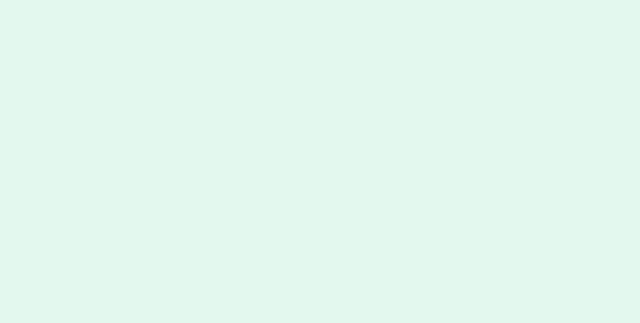
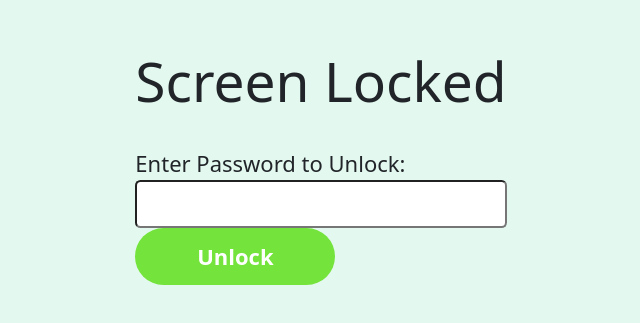
Before and after one commit to codebookreader/Nairoute, a React (Create React App) app: page /lockscreen in a window 1280 px wide. Before the commit this address had no page. Shown: the part 223-546 px from the top of the page, without its empty margins (319-959 px from the left). Built offline with nearby package versions, Linux system fonts and the light colour scheme.

Commit message:
"Lock screen implementation added"

```diff
--- a/src/App.js
+++ b/src/App.js
@@ -5,6 +5,7 @@ import Home from './homepage';
 import Login from './Login';
 import Resetpassword from './Resetpassword';
 import Dashboard from './Dashboard';
+import LockScreen from './lockscreen';
 
 function App() {
   return (
@@ -14,9 +15,9 @@ function App() {
           <Route path="/" element={<Home />} />
           <Route path="/register" element={<Register />} />
           <Route path="/login" element={<Login />} />
-          <Route path="/resetpassword" element={<Resetpassword/>}/>
-          <Route path="/dashboard" element={<Dashboard/>}/>
-
+          <Route path="/resetpassword" element={<Resetpassword />} />
+          <Route path="/dashboard" element={<Dashboard />} />
+          <Route path="/lockscreen" element={<LockScreen />} />
         </Routes>
       </div>
     </Router>
--- a/src/homepage.js
+++ b/src/homepage.js
@@ -1,21 +1,28 @@
 import React from 'react';
 import Navbar from './Navbar';
+import { useNavigate } from 'react-router-dom';
 
 const Home = () => {
+  const navigate = useNavigate();
+
+  const handleLockScreen = () => {
+    navigate('/lockscreen');
+  };
+
   return (
     <>
       <div>
-    <Navbar/>
+        <Navbar />
       </div>
       <div>
         <h1>Welcome to Nairoute.<span>Need a ride?</span></h1>
-      <br></br>
+        <br />
         <h2>Nairoute is your driver!</h2>
         <a href="/register">Go to Register</a>
-
+        <button onClick={handleLockScreen}>Lock Screen</button>
       </div>
     </>
   );
-}
+};
 
 export default Home;
--- /dev/null
+++ b/src/lockscreen.js
@@ -0,0 +1,49 @@
+import React, { useState } from 'react';
+import axios from 'axios';
+import { useNavigate } from 'react-router-dom';
+
+const LockScreen = () => {
+  const [isLocked, setIsLocked] = useState(true);
+  const [password, setPassword] = useState('');
+  const [error, setError] = useState('');
+  const navigate = useNavigate();
+
+  const handleUnlock = async (e) => {
+    e.preventDefault();
+    try {
+      const response = await axios.post('http://localhost:5000/unlock', { password });
+      if (response.data.success) {
+        setIsLocked(false);
+        navigate('/');
+      } else {
+        setError('Incorrect password');
+      }
+    } catch (err) {
+      setError('Error while authenticating');
+    }
+  };
+
+  return (
+    <>
+      {isLocked ? (
+        <div className="lock-screen">
+          <h1>Screen Locked</h1>
+          <form onSubmit={handleUnlock}>
+            <label htmlFor="password">Enter Password to Unlock:</label>
+            <input
+              type="password"
+              id="password"
+              onChange={(e) => setPassword(e.target.value)}
+              value={password}
+              required
+            />
+            <button type="submit">Unlock</button>
+            {error && <p className="error">{error}</p>}
+          </form>
+        </div>
+      ) : null}
+    </>
+  );
+};
+
+export default LockScreen;
```
Also changed, not shown: src/server.js (+37 -24 lines). Lines whose indentation alone changed are shown as unchanged.
